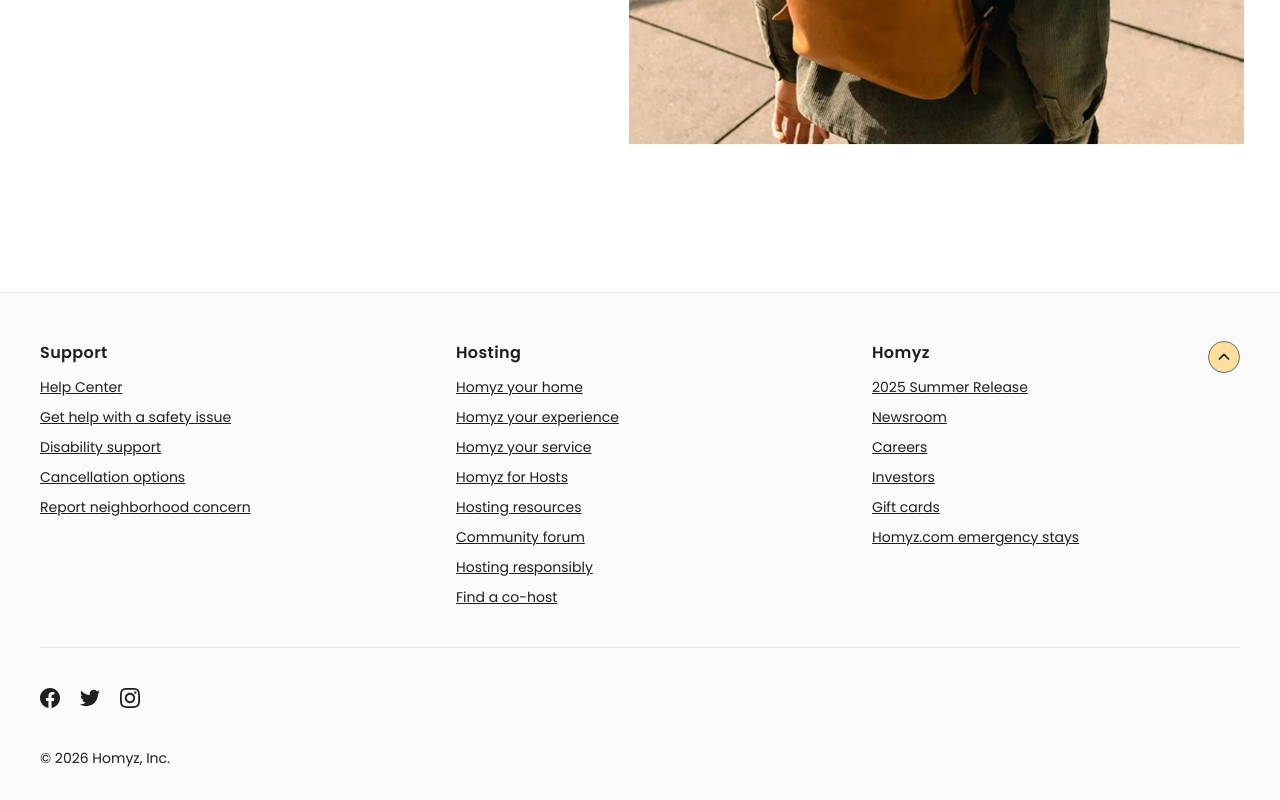
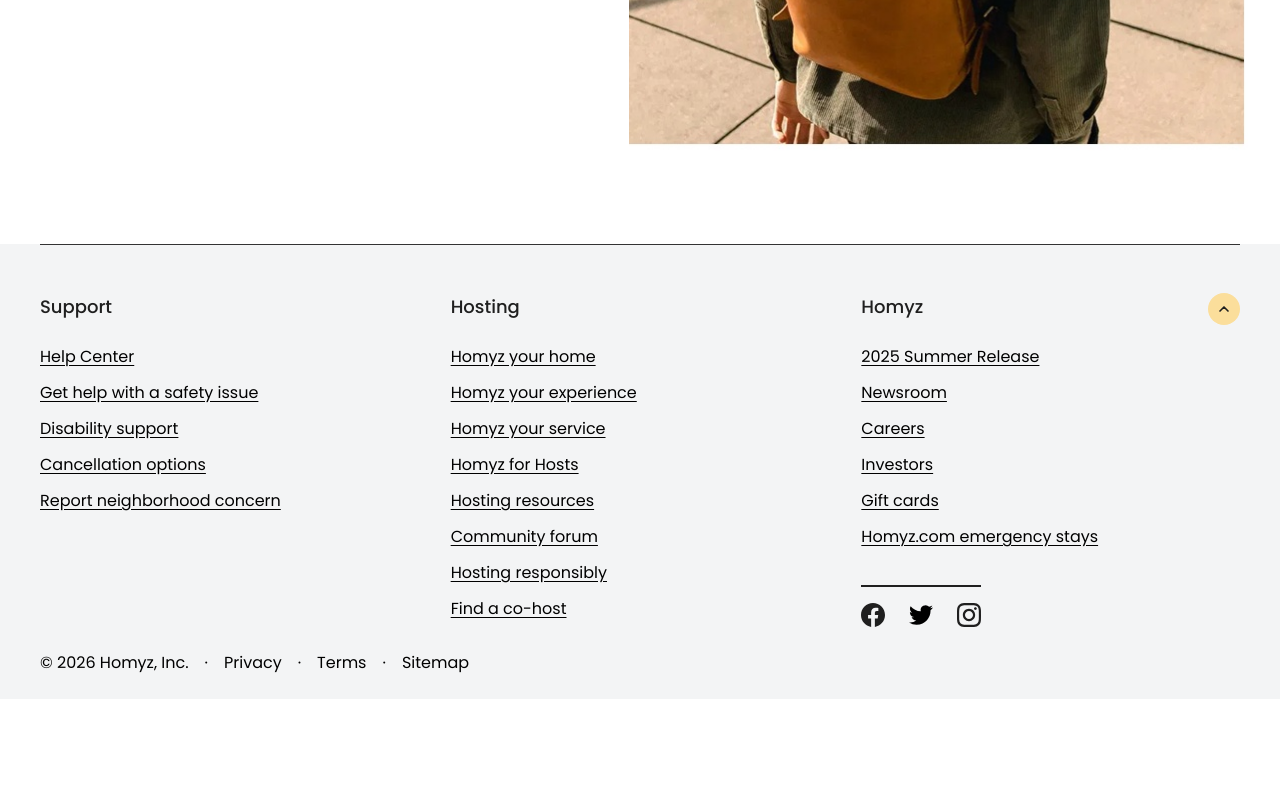
Before and after one commit to BhavikPatel-dreamz/Homyz, a Next.js app: page /login in a window 1280 px wide. Shown: the part 768-1568 px from the top of the page. After the commit the page ends 1467 px from the top, so only its background shows below. Built offline with nearby package versions, Linux system fonts and the light colour scheme; no server answers.

Commit message:
footer changed

```diff
--- a/components/dashboard/footer.tsx
+++ b/components/dashboard/footer.tsx
@@ -10,7 +10,7 @@
   };
 
   return (
-    <footer className="mt-auto w-full bg-[#F3F4F5] text-black transition-colors">
+    <footer className="footer mt-auto w-full bg-[#F3F4F5] text-black transition-colors">
       <Container>
         <div className="border-t border-[rgba(31,31,31,0.9)] pt-8 sm:pt-12 pb-6">
           {/* Columns Grid */}
--- a/components/forms/homyz-auth-form.tsx
+++ b/components/forms/homyz-auth-form.tsx
@@ -12,13 +12,11 @@
 import { AuthHeroImage } from "@/components/auth/auth-hero-image";
 import { AuthMethodToggle } from "@/components/auth/auth-method-toggle";
 import { SocialLoginButtons } from "@/components/auth/social-login-buttons";
+import { Footer } from "@/components/dashboard/footer";
 
 import type { AuthMode, AuthProviders, SocialProvider } from "@/components/auth/auth-form.types";
 
 import { authFieldErrorClass, authInputClass, authLabelClass } from "@/components/auth/auth-form.styles";
-import { Container } from "@/components/ui/container";
-
-
 import { getSafeCallbackUrl } from "@/lib/auth/redirect";
 import { COUNTRY_CODES, getCountryByCallingCode } from "@/lib/auth/country-codes";
 
@@ -790,109 +788,7 @@
         </div>
       </main>
 
-      {/* --------------------------------------------------------- */}
-      {/* 3. FOOTER SECTION (Matches mobile.jpg & Desktop design)    */}
-      {/* --------------------------------------------------------- */}
-      <footer className="w-full bg-[#FAFAFA] border-t border-[#E5E5E5] mt-12 pt-10 sm:pt-12 pb-8 text-[#1F1F1F]">
-        <Container className="space-y-10">
-          {/* 3 Columns Grid + Desktop Scroll to Top Button */}
-          <div className="relative grid grid-cols-1 md:grid-cols-3 gap-8 lg:gap-12">
-            {/* Column 1: Support */}
-            <div className="space-y-3">
-              <div className="flex items-center justify-between">
-                <h3 className="font-['Poppins'] text-base font-semibold text-[#1F1F1F] tracking-wide">
-                  Support
-                </h3>
-                {/* Mobile Scroll to Top Button (visible on mobile only, matching mobile.jpg) */}
-                <button
-                  type="button"
-                  onClick={() => window.scrollTo({ top: 0, behavior: "smooth" })}
-                  className="md:hidden w-8 h-8 rounded-full border border-[#727272] bg-[#FCDF9C] hover:bg-[#f5d687] text-[#1F1F1F] flex items-center justify-center transition-all cursor-pointer shadow-xs shrink-0"
-                  title="Scroll to top"
-                  aria-label="Scroll to top"
-                >
-                  <svg className="w-3.5 h-3.5" fill="none" stroke="currentColor" strokeWidth="2.5" viewBox="0 0 24 24">
-                    <path strokeLinecap="round" strokeLinejoin="round" d="M5 15l7-7 7 7" />
-                  </svg>
-                </button>
-              </div>
-              <ul className="space-y-2.5 font-['Poppins'] text-sm font-normal text-[#1F1F1F]">
-                <li><a href="#" className="underline hover:text-black">Help Center</a></li>
-                <li><a href="#" className="underline hover:text-black">Get help with a safety issue</a></li>
-                <li><a href="#" className="underline hover:text-black">Disability support</a></li>
-                <li><a href="#" className="underline hover:text-black">Cancellation options</a></li>
-                <li><a href="#" className="underline hover:text-black">Report neighborhood concern</a></li>
-              </ul>
-            </div>
-
-            {/* Column 2: Hosting */}
-            <div className="space-y-3">
-              <h3 className="font-['Poppins'] text-base font-semibold text-[#1F1F1F] tracking-wide">
-                Hosting
-              </h3>
-              <ul className="space-y-2.5 font-['Poppins'] text-sm font-normal text-[#1F1F1F]">
-                <li><a href="#" className="underline hover:text-black">Homyz your home</a></li>
-                <li><a href="#" className="underline hover:text-black">Homyz your experience</a></li>
-                <li><a href="#" className="underline hover:text-black">Homyz your service</a></li>
-                <li><a href="#" className="underline hover:text-black">Homyz for Hosts</a></li>
-                <li><a href="#" className="underline hover:text-black">Hosting resources</a></li>
-                <li><a href="#" className="underline hover:text-black">Community forum</a></li>
-                <li><a href="#" className="underline hover:text-black">Hosting responsibly</a></li>
-                <li><a href="#" className="underline hover:text-black">Find a co-host</a></li>
-              </ul>
-            </div>
-
-            {/* Column 3: Homyz */}
-            <div className="space-y-3">
-              <h3 className="font-['Poppins'] text-base font-semibold text-[#1F1F1F] tracking-wide">
-                Homyz
-              </h3>
-              <ul className="space-y-2.5 font-['Poppins'] text-sm font-normal text-[#1F1F1F]">
-                <li><a href="#" className="underline hover:text-black">2025 Summer Release</a></li>
-                <li><a href="#" className="underline hover:text-black">Newsroom</a></li>
-                <li><a href="#" className="underline hover:text-black">Careers</a></li>
-                <li><a href="#" className="underline hover:text-black">Investors</a></li>
-                <li><a href="#" className="underline hover:text-black">Gift cards</a></li>
-                <li><a href="#" className="underline hover:text-black">Homyz.com emergency stays</a></li>
-              </ul>
-            </div>
-
-            {/* Desktop Scroll to Top Button (hidden on mobile) */}
-            <button
-              type="button"
-              onClick={() => window.scrollTo({ top: 0, behavior: "smooth" })}
-              className="hidden md:flex absolute right-0 top-0 w-8 h-8 rounded-full border border-[#727272] bg-[#FCDF9C] hover:bg-[#f5d687] text-[#1F1F1F] items-center justify-center transition-all cursor-pointer shadow-xs"
-              title="Scroll to top"
-              aria-label="Scroll to top"
-            >
-              <svg className="w-4 h-4" fill="none" stroke="currentColor" strokeWidth="2.5" viewBox="0 0 24 24">
-                <path strokeLinecap="round" strokeLinejoin="round" d="M5 15l7-7 7 7" />
-              </svg>
-            </button>
-          </div>
-
-          {/* Separator Line */}
-          <div className="w-full max-w-[200px] md:max-w-none h-[1px] bg-[#E5E5E5]" />
-
-          {/* Social Icons row */}
-          <div className="flex items-center gap-5 text-[#1F1F1F]">
-            <a href="#" aria-label="Facebook" className="hover:opacity-75">
-              <svg className="w-5 h-5 fill-current" viewBox="0 0 24 24"><path d="M24 12.073c0-6.627-5.373-12-12-12s-12 5.373-12 12c0 5.99 4.388 10.954 10.125 11.854v-8.385H7.078v-3.47h3.047V9.43c0-3.007 1.792-4.669 4.533-4.669 1.312 0 2.686.235 2.686.235v2.953H15.83c-1.491 0-1.956.925-1.956 1.874v2.25h3.328l-.532 3.47h-2.796v8.385C19.612 23.027 24 18.062 24 12.073z" /></svg>
-            </a>
-            <a href="#" aria-label="Twitter" className="hover:opacity-75">
-              <svg className="w-5 h-5 fill-current" viewBox="0 0 24 24"><path d="M23.953 4.57a10 10 0 01-2.825.775 4.958 4.958 0 002.163-2.723c-.951.555-2.005.959-3.127 1.184a4.92 4.92 0 00-8.384 4.482C7.69 8.095 4.067 6.13 1.64 3.162a4.822 4.822 0 00-.666 2.475c0 1.71.87 3.213 2.188 4.096a4.904 4.904 0 01-2.228-.616v.06a4.923 4.923 0 003.946 4.827 4.996 4.996 0 01-2.212.085 4.936 4.936 0 004.604 3.417 9.867 9.867 0 01-6.102 2.105c-.39 0-.779-.023-1.17-.067a13.995 13.995 0 007.557 2.209c9.053 0 13.998-7.496 13.998-13.985 0-.21 0-.42-.015-.63A9.936 9.936 0 0024 4.59z" /></svg>
-            </a>
-            <a href="#" aria-label="Instagram" className="hover:opacity-75">
-              <svg className="w-5 h-5 fill-current" viewBox="0 0 24 24"><path d="M12 2.163c3.204 0 3.584.012 4.85.07 3.252.148 4.771 1.691 4.919 4.919.058 1.265.069 1.645.069 4.849 0 3.205-.012 3.584-.069 4.849-.149 3.225-1.664 4.771-4.919 4.919-1.266.058-1.644.07-4.85.07-3.204 0-3.584-.012-4.849-.07-3.26-.149-4.771-1.699-4.919-4.92-.058-1.265-.07-1.644-.07-4.849 0-3.204.013-3.583.07-4.849.149-3.227 1.664-4.771 4.919-4.919 1.266-.057 1.645-.069 4.849-.069zm0-2.163c-3.259 0-3.667.014-4.947.072-4.358.2-6.78 2.618-6.98 6.98-.059 1.281-.073 1.689-.073 4.948 0 3.259.014 3.668.072 4.948.2 4.358 2.618 6.78 6.98 6.98 1.281.058 1.689.072 4.948.072 3.259 0 3.668-.014 4.948-.072 4.354-.2 6.782-2.618 6.979-6.98.059-1.28.073-1.689.073-4.948 0-3.259-.014-3.667-.072-4.947-.196-4.354-2.617-6.78-6.979-6.98-1.281-.059-1.69-.073-4.949-.073zm0 5.838c-3.403 0-6.162 2.759-6.162 6.162s2.759 6.163 6.162 6.163 6.162-2.759 6.162-6.163c0-3.403-2.759-6.162-6.162-6.162zm0 10.162c-2.209 0-4-1.79-4-4 0-2.209 1.791-4 4-4s4 1.791 4 4c0 2.21-1.791 4-4 4zm6.406-11.845c-.796 0-1.441.645-1.441 1.44s.645 1.44 1.441 1.44c.795 0 1.439-.645 1.439-1.44s-.644-1.44-1.439-1.44z" /></svg>
-            </a>
-          </div>
-
-          {/* Bottom Copyright Row */}
-          <div className="font-['Poppins'] text-sm font-normal text-[#1F1F1F]">
-            © 2026 Homyz, Inc.
-          </div>
-        </Container>
-      </footer>
+      <Footer />
     </div>
   );
 }
```
